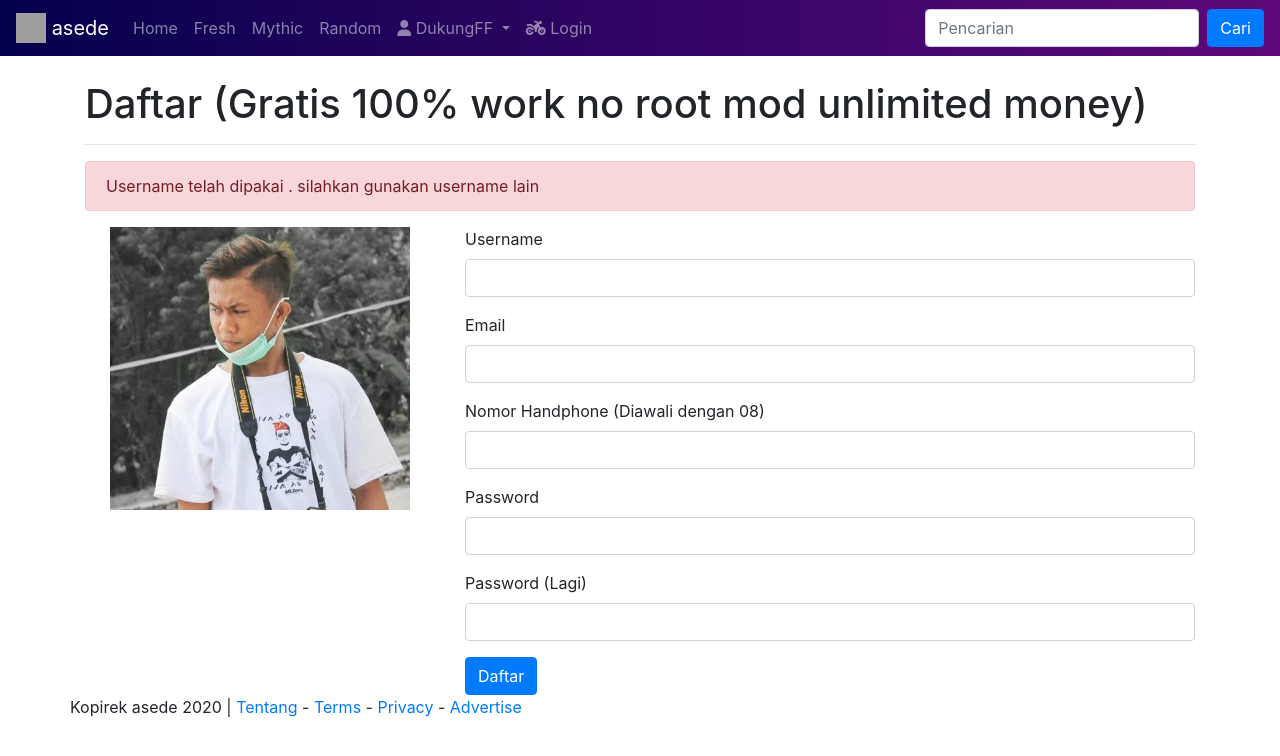
After one commit to ahlamls/asede, a CodeIgniter app: page /database/index.php/user/register in a window 1280 px wide. The commit adds this page. Shown: the top 756 px of the page. Run offline with CodeIgniter, Linux system fonts and the light colour scheme; some libraries are stand-ins or nearby versions; grey boxes are pictures that could not be loaded.

Commit message:
login register frontend

```diff
--- a/application/config/routes.php
+++ b/application/config/routes.php
@@ -54,3 +54,5 @@ $route['404_override'] = '';
 $route['translate_uri_dashes'] = FALSE;
 $route['privacy'] = 'user/privacy';
 $route['terms'] = 'user/terms';
+$route['sulfikar'] = 'user/login';
+$route['sulfikarnt'] = 'user/register';
--- a/application/controllers/User.php
+++ b/application/controllers/User.php
@@ -36,4 +36,16 @@ class User extends CI_Controller {
 	$this->load->view('user/terms');
 		$this->load->view('user/modular/footer');
 	}
+
+	public function login() {
+		$this->load->view('user/modular/header');
+	$this->load->view('user/login');
+		$this->load->view('user/modular/footer');
+	}
+
+	public function register() {
+		$this->load->view('user/modular/header');
+	$this->load->view('user/register');
+		$this->load->view('user/modular/footer');
+	}
 }
--- a/application/views/user/modular/header.php
+++ b/application/views/user/modular/header.php
@@ -2,9 +2,12 @@
 <html lang="en">
   <head>
     <!-- Required meta tags -->
+    <link rel="icon"
+      type="image/png"
+      href="/asede.png">
     <meta charset="utf-8">
     <meta name="viewport" content="width=device-width, initial-scale=1, shrink-to-fit=no">
-
+    <script src="https://kit.fontawesome.com/d6a070d43a.js" crossorigin="anonymous"></script>
     <!-- Bootstrap CSS -->
     <link rel="stylesheet" href="https://cdn.jsdelivr.net/npm/bootstrap@4.5.3/dist/css/bootstrap.min.css" integrity="sha384-TX8t27EcRE3e/ihU7zmQxVncDAy5uIKz4rEkgIXeMed4M0jlfIDPvg6uqKI2xXr2" crossorigin="anonymous">
 <style>
@@ -17,12 +20,27 @@
   padding-top:2px;
   padding-bottom:2px;
 }
+.takbiran {
+  text-align:center;
+  width:100%;
+  max-height:300px;
+  max-width:300px;
+}
+.bg-asede {
+  background: rgb(4,0,77);
+background: linear-gradient(90deg, rgba(4,0,77,1) 0%, rgba(94,9,121,1) 100%);
+}
 </style>
-    <title>asede</title>
+    <title><?php
+    if (!isset($title)) {
+      $title = "asede";
+    }
+    echo $title;
+    ?></title>
   </head>
   <body>
 
-  <nav class="navbar navbar-expand-md navbar-dark bg-danger">
+  <nav class="navbar navbar-expand-md navbar-dark bg-asede">
   <a class="navbar-brand" href="/">
     <img src="logo.png" width="30" height="30" class="d-inline-block align-top" alt="" loading="lazy">
     asede
@@ -47,20 +65,24 @@
       </li>
 
 
-      <li class="nav-item dropdown">
+      <li class="nav-item dropdown" id="loggedin">
         <a class="nav-link dropdown-toggle" href="#" id="navbarDropdown" role="button" data-toggle="dropdown" aria-haspopup="true" aria-expanded="false">
-          Dropdown
+        <i class="fas fa-user"></i> DukungFF
         </a>
         <div class="dropdown-menu" aria-labelledby="navbarDropdown">
-          <a class="dropdown-item" href="#">Action</a>
-          <a class="dropdown-item" href="#">Another action</a>
+        <a class="dropdown-item disabled" href="#">AsePoin : 0</a>
+        <a class="dropdown-item" href="#">Tukar AsePoin</a>
+        <div class="dropdown-divider"></div>
+        <a class="dropdown-item" href="#">Profil</a>
+          <a class="dropdown-item" href="#">Setting</a>
+
           <div class="dropdown-divider"></div>
-          <a class="dropdown-item" href="#">Something else here</a>
+          <a class="dropdown-item" href="#">Logout</a>
         </div>
       </li>
 
       <li class="nav-item">
-        <a class="nav-link disabled" href="#" tabindex="-1" aria-disabled="true">Disabled</a>
+        <a class="nav-link " href="/sulfikar" ><i class="fas fa-motorcycle"></i> Login</a>
       </li>
     </ul>
     <form class="form-inline my-2 my-lg-0">
--- /dev/null
+++ b/application/views/user/register.php
@@ -0,0 +1,36 @@
+<h1>Daftar (Gratis 100% work no root mod unlimited money)</h1><hr>
+<div class="alert alert-danger" role="alert">
+  Username telah dipakai . silahkan gunakan username lain
+</div>
+<div class="row">
+<div class="col-12 col-md-4">
+<center><img src="/aset/sulfikar.png" class="takbiran" ></center>
+<br>
+</div>
+<div class="col-12 col-md-8">
+<form method="POST" action="/handlesulfikar">
+  <div class="form-group">
+    <label for="exampleInputEmail1">Username</label>
+    <input type="text" name="username" class="form-control" id="exampleInputEmail1" aria-describedby="emailHelp">
+  </div>
+  <div class="form-group">
+    <label for="exampleInputEmail2">Email</label>
+    <input type="email" name="email" class="form-control" id="exampleInputEmail2" aria-describedby="emailHelp">
+  </div>
+  <div class="form-group">
+    <label for="exampleInputEmail1">Nomor Handphone (Diawali dengan 08)</label>
+    <input type="tel" minlength="10" maxlength="14" name="nohp" class="form-control" id="exampleInputEmail3" aria-describedby="emailHelp">
+  </div>
+  <div class="form-group">
+    <label for="exampleInputPassword1">Password</label>
+    <input type="password" name="password" class="form-control" id="exampleInputPassword1">
+  </div>
+  <div class="form-group">
+    <label for="exampleInputPassword2">Password (Lagi)</label>
+    <input type="password" name="passwordagain" class="form-control" id="exampleInputPassword2">
+  </div>
+
+  <button type="submit" class="btn btn-primary">Daftar</button>
+</form>
+
+</div>
```
Also changed, not shown: application/views/user/home.php (+13 -1 lines), application/views/user/login.php (+26 -1 lines), asede.png (added), aset/sulfikar.png (added), aset/takbiran.png (added), logo.png.
